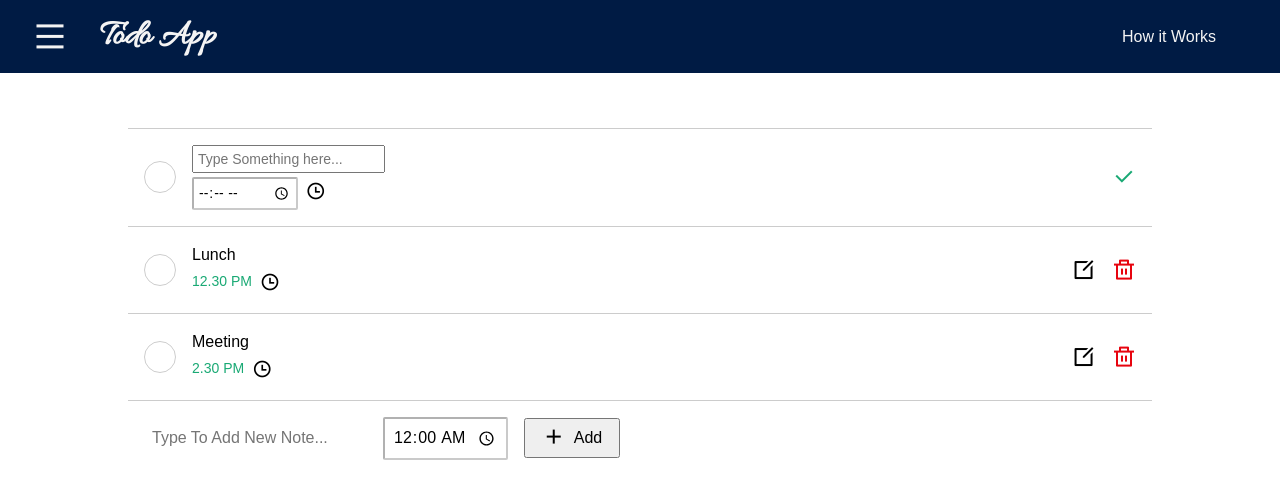
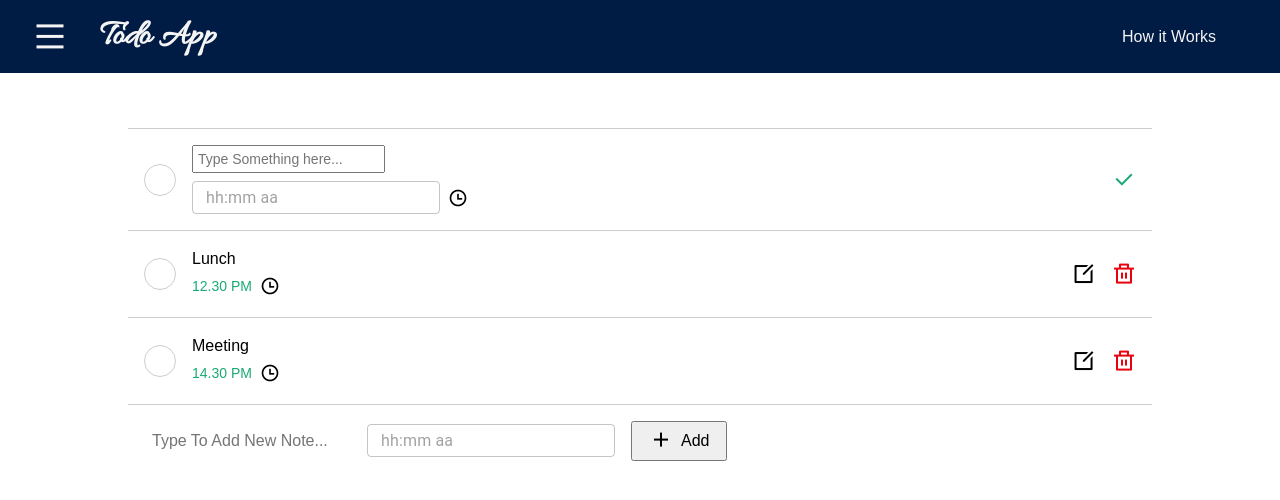
Before and after one commit to yeexiong17/todo-app, a React (Vite) app: page / in a window 1280 px wide. Both pictures are taken after a click on the icon 1076 px from the left and 172 px from the top of the page. Shown: the top 500 px of the page. Built offline with nearby package versions, Linux system fonts and the light colour scheme.

Commit message:
Changed time input to Material-UI time picker

```diff
--- a/src/App.jsx
+++ b/src/App.jsx
@@ -27,8 +27,9 @@ class App extends Component {
   }
 
   addNote = (msg, time) => {
+    console.log(time)
     let newId = (this.state.notes[this.state.notes.length - 1].id) + 1;
-    const [hours] = time.split(":");
+    const [hours, minutes] = time.split(":");
     const period = hours >= 12 ? "PM" : "AM";
 
     if (msg !== "" && time !== "") {
@@ -40,13 +41,12 @@ class App extends Component {
             message: msg,
             done: false,
             edit: false,
-            time: `${time} ${period}`
+            time: `${hours < 10 ? "0" + hours : hours}:${minutes < 10 ? "0" + minutes : minutes} ${period}`
           }
         ]
       }), () => {
         this.saveData()
         document.querySelector('.addMessage').value = ""
-        document.querySelector('.addTime').value = ""
       })
     }
     else {
@@ -68,13 +68,14 @@ class App extends Component {
   }
 
   timeChange = (e, id) => {
-    const [hours] = e.target.value.split(":");
+    const timeString = `${e.$H}:${e.$m}`;
+    const [hours, minutes] = timeString.split(":");
     const period = hours >= 12 ? "PM" : "AM";
 
     this.setState(prevState => ({
       notes: prevState.notes.map(note => {
         if (note.id === id) {
-          return { ...note, time: `${e.target.value} ${period}` }
+          return { ...note, time: `${hours < 10 ? "0" + hours : hours}:${minutes < 10 ? "0" + minutes : minutes} ${period}` }
         }
         return note
       })
--- a/src/components/Notes/Notes.jsx
+++ b/src/components/Notes/Notes.jsx
@@ -1,4 +1,5 @@
 import React from 'react'
+import { TimePicker } from '@mui/x-date-pickers/TimePicker'
 
 const Notes = ({ id, message, done, edit, time, doneClicked, deleteNote, editNote, inputChange, timeChange }) => {
 
@@ -15,7 +16,7 @@ const Notes = ({ id, message, done, edit, time, doneClicked, deleteNote, editNot
                     {edit ?
                         <input
                             onChange={(event) => inputChange(event, id)}
-                            className='pa1'
+                            className='pa1 mb2'
                             placeholder='Type Something here...'>
                         </input> :
 
@@ -24,10 +25,11 @@ const Notes = ({ id, message, done, edit, time, doneClicked, deleteNote, editNot
                     <div className='flex items-center'>
                         {edit ?
                             <div className='flex items-center'>
-                                <input
+                                {/* <input
                                     onChange={(event) => timeChange(event, id)}
                                     className='time pa1 mt1 br1 b--black-30'
-                                    type="time" />
+                                    type="time" /> */}
+                                <TimePicker onChange={value => { timeChange(value, id) }} />
                                 <i className="ri-time-line ml2 f4"></i>
                             </div> :
 
--- a/src/components/TodayContent/TodayContent.jsx
+++ b/src/components/TodayContent/TodayContent.jsx
@@ -1,9 +1,16 @@
 import React from 'react'
 import './TodayContent.css'
 import Notes from '../Notes/Notes'
+import { LocalizationProvider } from '@mui/x-date-pickers/LocalizationProvider';
+import { AdapterDayjs } from '@mui/x-date-pickers/AdapterDayjs';
+import { TimePicker } from '@mui/x-date-pickers/TimePicker'
 
 const TodayContent = ({ notes, menuOpen, doneClicked, deleteNote, addNote, editNote, inputChange, timeChange }) => {
+
+    let newTime = "";
+
     return (
+        <LocalizationProvider dateAdapter={AdapterDayjs}>
             <div className='pt6'>
                 <div className={`${menuOpen ? "ml7-ns" : ""} table-transition`}>
                     <div className="overflow-auto">
@@ -34,15 +41,17 @@ const TodayContent = ({ notes, menuOpen, doneClicked, deleteNote, addNote, editN
                                     className='addMessage pa2 bn'
                                     placeholder='Type To Add New Note...'
                                 />
-                            <input
+                                {/* <input
                                     className='addTime ml3 pa2 br1 b--black-30'
                                     type="time"
                                     defaultValue="00:00"
-                            />
+                                /> */}
+                                <TimePicker onChange={event => { newTime = `${event.$H}:${event.$m}` }} />
                             </div>
                             <button
-                            onClick={() => addNote(document.querySelector('.addMessage').value,
-                                document.querySelector('.addTime').value
+                                onClick={() => addNote(
+                                    document.querySelector(".addMessage").value,
+                                    newTime
                                 )}
                                 className='flex items-center justify-between mr-auto ml3-ns mt2 mt0-ns ph3 pv1 pointer'>
                                 <i className="ri-add-line f3 mr2"></i>
@@ -53,6 +62,7 @@ const TodayContent = ({ notes, menuOpen, doneClicked, deleteNote, addNote, editN
                     </div>
                 </div >
             </div >
+        </LocalizationProvider>
     )
 }
 
--- a/src/database.js
+++ b/src/database.js
@@ -18,6 +18,6 @@ export const notes = [
         message: "Meeting",
         done: false,
         edit: false,
-        time: "2.30 PM"
+        time: "14.30 PM"
     }
 ]
```
Also changed, not shown: package.json (+9 -0 lines), 1 other file (tests, documents, lock files or other folders). Lines whose indentation alone changed are shown as unchanged.
